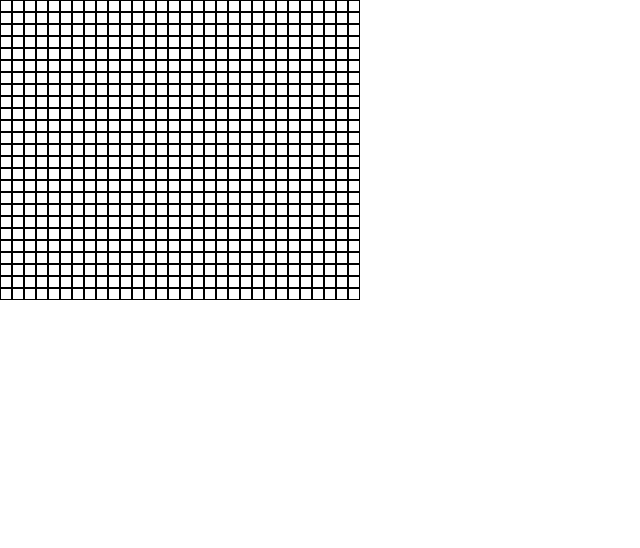
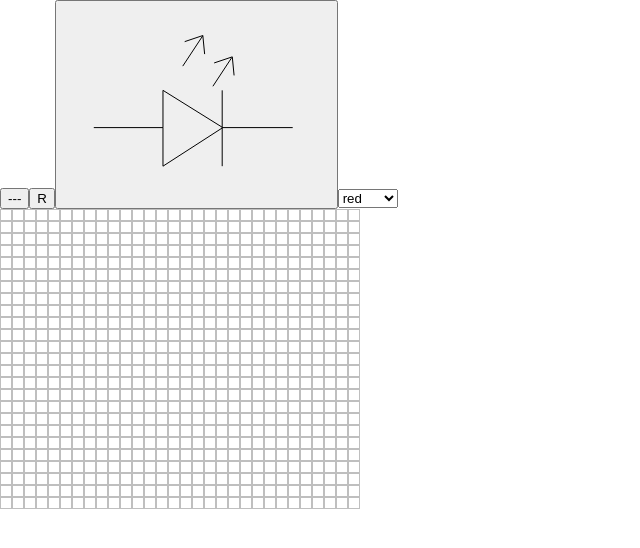
Before and after one commit to christalee/react-breadboard, a React (Create React App) app: page / in a window 1280 px wide. Shown: the top 548 px of the page, without its empty margins (0-640 px from the left). Built offline with nearby package versions, Linux system fonts and the light colour scheme.

Commit message:
added resistors and wires

```diff
--- a/src/App.tsx
+++ b/src/App.tsx
@@ -1,10 +1,30 @@
-import React from 'react';
+import {useState} from 'react';
 //import './App.css';
 import Breadboard from './components/Breadboard';
+import Controls from './components/Controls';
+
+function getElementSelectValues(elementType: string) {
+  switch (elementType) {
+    case "LED":
+    case "wire":
+      return ['red', 'green', 'yellow', 'black'];
+    case "R":
+      return ['100Ω', '1KΩ', '10KΩ', '100KΩ'];
+    default:
+      return ['']
+  }
+}
 
 function App() {
+  const [elementType, setElementType] = useState('wire')
+  const options = getElementSelectValues(elementType);
+  const [elementValue, setElementValue] = useState(options[0])
   return (
-    <Breadboard />
+    <>
+      <Controls elementType={elementType} setElementType={setElementType} elementValue={elementValue}
+                setElementValue={setElementValue} options={options}/>
+      <Breadboard elementType={elementType} elementValue={elementValue}/>
+    </>
   );
 }
 
--- a/src/components/Breadboard.tsx
+++ b/src/components/Breadboard.tsx
@@ -2,6 +2,8 @@ import {useState} from 'react';
 import styled from 'styled-components';
 import Cell from './Cell';
 import Led from './Led';
+import Resistor from './Resistor';
+import Wire from './Wire';
 
 const NUM_ROWS = 25
 const NUM_COLS = 30
@@ -9,15 +11,34 @@ const ROWS: number[] = Array(NUM_ROWS).fill(0);
 const COLUMNS: number[] = Array(NUM_COLS).fill(0);
 const SIZE: number = 10;
 
+type BreadboardProps = {
+  elementType: string,
+  elementValue: string,
+}
+
 type svgsProps = {
   component: string,
+  value: string,
   start: number[],
   end: number[],
 }[]
 
 type clickStartProps = number[]
 
-function Breadboard() {
+function selectComponent(component: string) {
+  switch (component) {
+    case 'LED':
+      return Led;
+    case 'R':
+      return Resistor;
+    case 'wire':
+      return Wire;
+    default:
+      return Led;
+  }
+}
+
+function Breadboard({elementType, elementValue}: BreadboardProps) {
   const [svgs, setSvgs] = useState<svgsProps | never[]>([])
   const [isClicking, setIsClicking] = useState(false);
   const [clickStart, setClickStart] = useState<clickStartProps | never[]>([])
@@ -29,17 +50,23 @@ function Breadboard() {
            height={NUM_ROWS * (SIZE + 2)}
            fill="black"
            viewBox={`0 0 ${NUM_COLS * (SIZE + 2)} ${NUM_ROWS * (SIZE + 2)}`}>
-        {svgs.map(obj => obj.component === 'LED' &&
-          <Led key={`${obj.start}_${obj.end}`} start={obj.start} end={obj.end}/>)}
+        {svgs.map(obj => {
+          const Component = selectComponent(obj.component);
+          return (
+            <Component key={`${obj.start}_${obj.end}`} value={obj.value} start={obj.start} end={obj.end}/>)
+        })}
       </svg>
       {
         ROWS.map((r, i_r) => <Row key={i_r}>{COLUMNS.map((c, i_c) => <Cell key={`${i_r}x${i_c}`} row={i_r} col={i_c}
+                                                                           size={SIZE}
                                                                            isClicking={isClicking}
                                                                            setIsClicking={setIsClicking}
                                                                            clickStart={clickStart}
                                                                            setClickStart={setClickStart}
                                                                            setSvgs={setSvgs}
-                                                                           size={SIZE}/>)}</Row>)
+                                                                           elementType={elementType}
+                                                                           elementValue={elementValue}
+        />)}</Row>)
       }
     </Overlay>
   )
--- a/src/components/Cell.tsx
+++ b/src/components/Cell.tsx
@@ -11,10 +11,12 @@ type CellProps = {
   setClickStart: React.Dispatch<React.SetStateAction<number[]>>,
   setSvgs: React.Dispatch<React.SetStateAction<{
     component: string,
+    value: string,
     start: number[],
     end: number[],
   }[]>>,
-
+  elementType: string,
+  elementValue: string,
 }
 
 function getCenter(col: number, row: number, size: number) {
@@ -22,7 +24,18 @@ function getCenter(col: number, row: number, size: number) {
   return [col * (size + 2) + (size + 2) / 2, row * (size + 2) + (size + 2) / 2]
 }
 
-function Cell({row, col, size, isClicking, setIsClicking, clickStart, setClickStart, setSvgs}: CellProps) {
+function Cell({
+                row,
+                col,
+                size,
+                isClicking,
+                setIsClicking,
+                clickStart,
+                setClickStart,
+                setSvgs,
+                elementType,
+                elementValue
+              }: CellProps) {
 
   const handleMouseDown = () => {
     console.log('mouseDown', col, row);
@@ -34,7 +47,8 @@ function Cell({row, col, size, isClicking, setIsClicking, clickStart, setClickSt
     console.log('mouseUp', col, row);
     const clickEnd = getCenter(col, row, size);
     isClicking && setSvgs(prev => [...prev, {
-      component: 'LED',
+      component: elementType,
+      value: elementValue,
       start: clickStart,
       end: clickEnd,
     }]);
@@ -50,7 +64,8 @@ function Cell({row, col, size, isClicking, setIsClicking, clickStart, setClickSt
 export default Cell
 
 const StyledCell = styled.div<{ $size?: number; }>`
-  border: solid black 1px;
+  border: solid grey 1px;
+  opacity: 0.5;
   height: ${props => props.$size}px;
   width: ${props => props.$size}px;
 `
--- /dev/null
+++ b/src/components/Controls.tsx
@@ -0,0 +1,28 @@
+import React from 'react';
+import {ReactComponent as SymbolLed} from '../assets/SymbolLed.svg';
+
+type ControlsProps = {
+  elementType: string,
+  setElementType: React.Dispatch<React.SetStateAction<string>>,
+  elementValue: string,
+  setElementValue: React.Dispatch<React.SetStateAction<string>>,
+  options: string[],
+}
+
+function Controls({elementType, setElementType, elementValue, setElementValue, options}: ControlsProps) {
+  return (
+    <>
+      <button onClick={() => setElementType("wire")}>---</button>
+      <button onClick={() => setElementType("R")}>R</button>
+      <button onClick={() => setElementType('LED')}><SymbolLed/></button>
+      <select name="elementValue" id="elementValue" value={elementValue}
+              onChange={e => setElementValue(e.target.value)}>
+        {options.map(opt => (
+          <option key={opt} value={opt}>{opt}</option>
+        ))}
+      </select>
+    </>
+  )
+}
+
+export default Controls;
--- a/src/components/Led.tsx
+++ b/src/components/Led.tsx
@@ -1,13 +1,10 @@
-type LedProps = {
-  start: number[],
-  end: number[],
-}
+import {ElementProps} from './elements';
 
-function Led({start, end}: LedProps) {
+function Led({start, end, value}: ElementProps) {
   return (
     <>
       <line x1={start[0]} y1={start[1]} x2={end[0]} y2={end[1]} stroke="black"/>
-      <circle cx={(start[0] + end[0]) / 2} cy={(start[1] + end[1]) / 2} r="5" stroke="black" fill="red"/>
+      <circle cx={(start[0] + end[0]) / 2} cy={(start[1] + end[1]) / 2} r="5" stroke="black" fill={value}/>
     </>
   )
 }
--- /dev/null
+++ b/src/components/Resistor.tsx
@@ -0,0 +1,25 @@
+import {ElementProps} from "./elements";
+
+function Resistor({start, end, value}: ElementProps) {
+  // Math.atan2 is not atan^2 but an alternative atan fn that works when x < 0
+  // it gives results in radians as rotation counterclockwise from the positive x axis
+  // so we need to convert to degrees and subtract 180 to get the clockwise SVG rotation
+  const angle = (Math.atan2((start[1] - end[1]), (start[0] - end[0])) * 180 / Math.PI) - 180;
+  // The original SVG is 60px long
+  const scale = Math.sqrt((start[0] - end[0]) ** 2 + (start[1] - end[1]) ** 2) / 60;
+  return (
+    <path d="M 0 0
+    l15 0
+    l2.5 -5
+    l5 10
+    l5 -10
+    l5 10
+    l5 -10
+    l5 10
+    l2.5 -5
+    l15 0" stroke="black" strokeWidth="1" strokeLinejoin="bevel" fill="none"
+          transform={`rotate(${angle}, ${start[0]}, ${start[1]}) translate(${start[0]}, ${start[1]}) scale(${scale}, 1)`}></path>
+  );
+}
+
+export default Resistor;
--- /dev/null
+++ b/src/components/Wire.tsx
@@ -0,0 +1,11 @@
+import {ElementProps} from "./elements";
+
+function Wire({start, end, value}: ElementProps) {
+  return (
+    <>
+      <line x1={start[0]} y1={start[1]} x2={end[0]} y2={end[1]} stroke={value}/>
+    </>
+  )
+}
+
+export default Wire;
--- /dev/null
+++ b/src/components/elements.ts
@@ -0,0 +1,5 @@
+export type ElementProps = {
+  start: number[],
+  end: number[],
+  value: string,
+}
```
Also changed, not shown: TODO.txt, src/assets/SymbolLed.svg (added).
